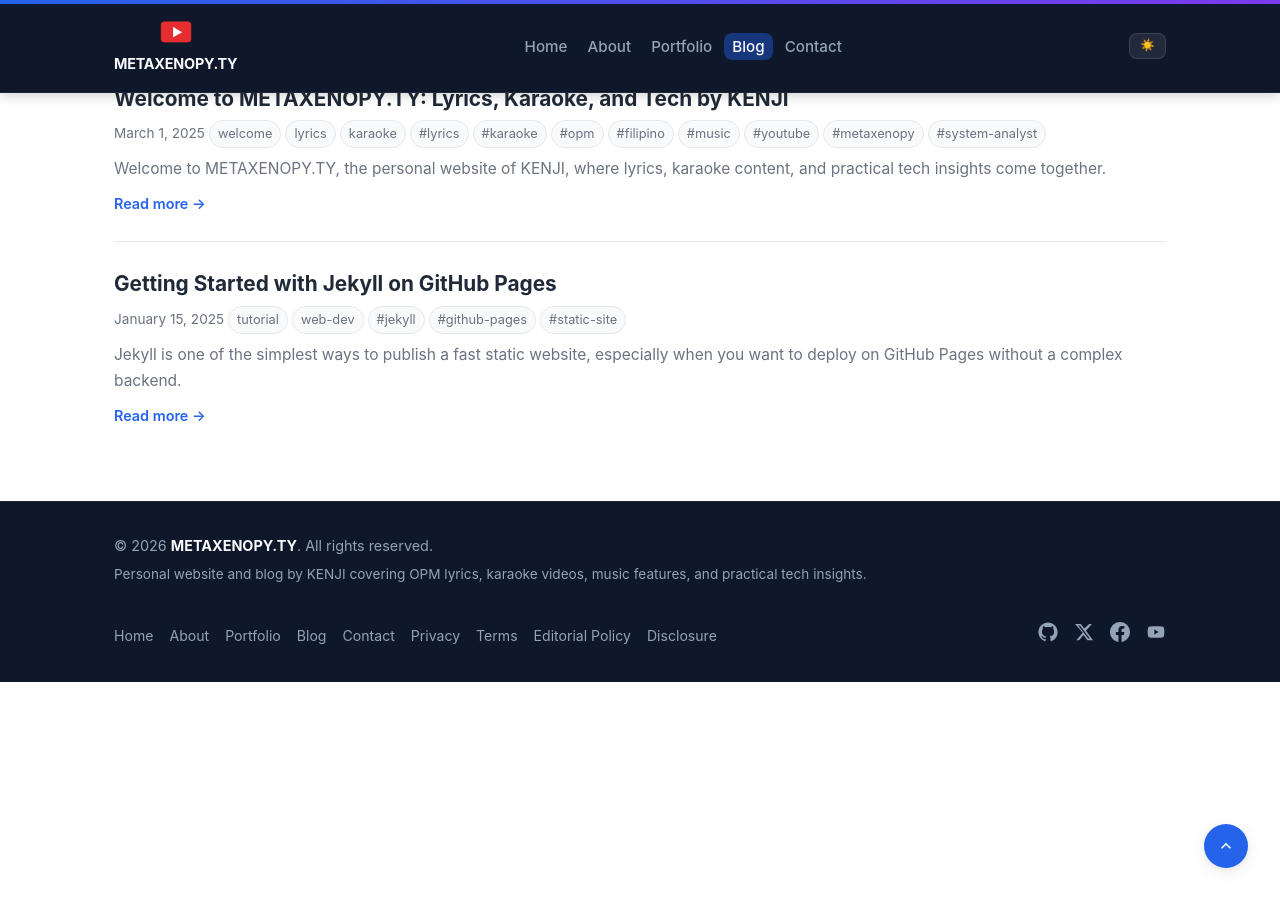
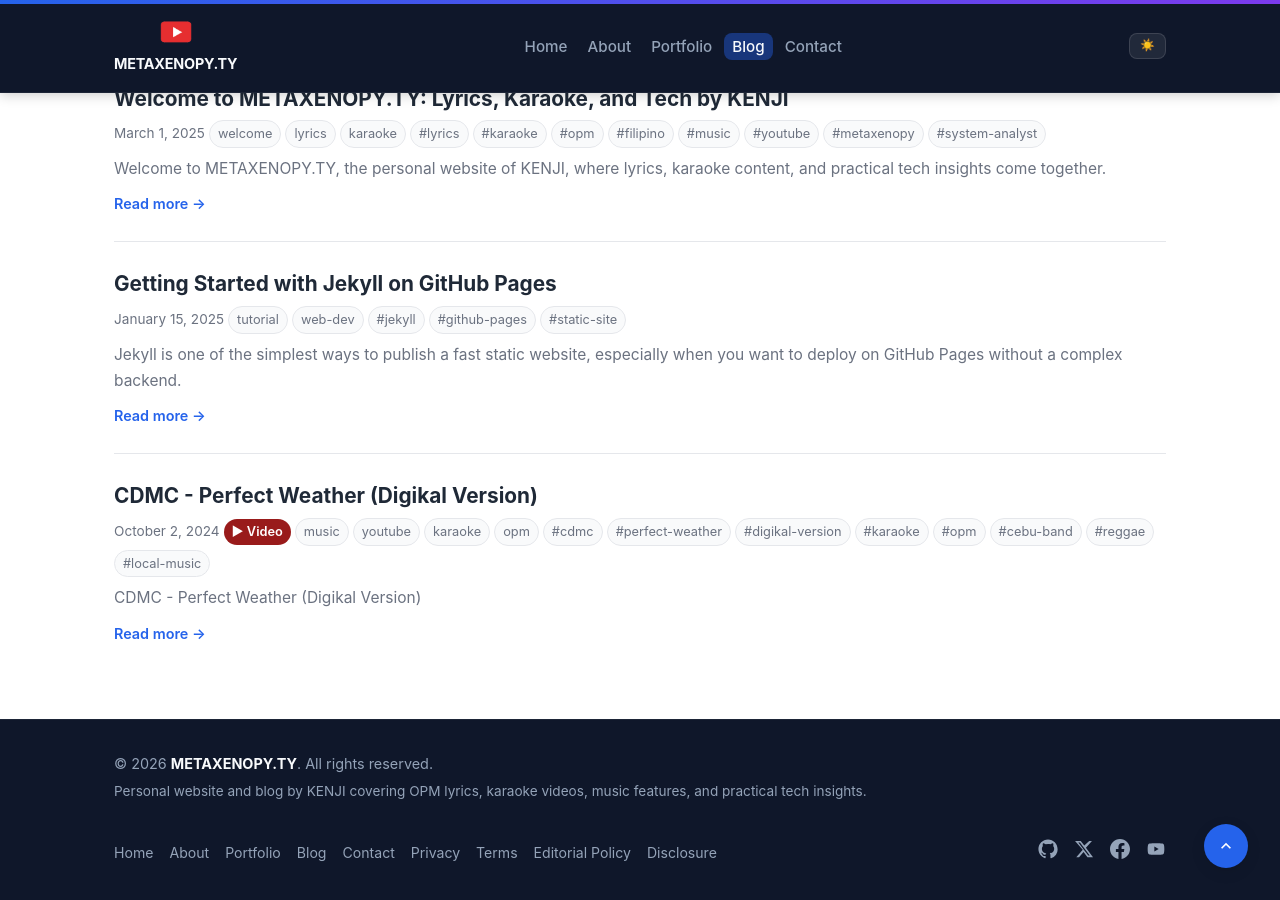
Before and after one commit to darzmackz/darzmackz.github.io, a Jekyll site: the page built from blog/index.html, in a window 1280 px wide and 900 px high, scrolled down 5282 px. Built offline with Jekyll 4.4.1, drawn with Linux system fonts in a browser that asks for light colours; some of the changed lines change nothing that is shown.

Commit message:
Update: CDMC - Perfect Weather (Digikal Version)

````diff
--- a/_posts/2024-10-02-cdmc-perfect-weather-digikal-version.md
+++ b/_posts/2024-10-02-cdmc-perfect-weather-digikal-version.md
@@ -1,80 +1,48 @@
 ---
-layout: "post"
+layout: post
 title: "CDMC - Perfect Weather (Digikal Version)"
 date: "2024-10-02 12:00:00 +0800"
-categories: ["music", "youtube", "karaoke"]
-tags: ["cdmc", "perfect", "weather", "digikal", "version", "karaoke", "metaxenopy"]
+categories: [music, youtube, karaoke, opm]
+tags: [cdmc, perfect-weather, digikal-version, karaoke, opm, cebu-band, reggae, local-music]
 youtube_id: "hxOJll7D5e4"
-description: "A draft post for CDMC - Perfect Weather (Digikal Version) focused on the karaoke version for sing-along readers and viewers."
+description: "Sing along to “Perfect Weather (Digikal Version)” by CDMC with this karaoke version—perfect for fans who want to enjoy and perform this local Cebu-based track."
 seo_title: "CDMC - Perfect Weather (Digikal Version) | METAXENOPY.TY"
-published: false
-status: "draft"
+status: "published"
+published: true
 ---
 
-## SOURCE_DATA
+# CDMC - Perfect Weather (Digikal Version)
 
-- Final post title: CDMC - Perfect Weather (Digikal Version)
-- Channel: METAXENOPY
-- Blog post date: 2024-10-02
-- Available video types: karaoke
+Sometimes the best way to enjoy a song is to make it your own—and *Perfect Weather (Digikal Version)* by **CDMC (CoolieDread and the Microphone Commanders)** gives you exactly that opportunity.
 
-### Video Links
+Coming from a local band based in Cebu City, this track carries a distinct vibe that reflects its roots while offering a sound that’s easy to connect with and enjoy.
 
-- CDMC - Perfect Weather (Digikal Version) [Karaoke]: https://www.youtube.com/watch?v=hxOJll7D5e4
+---
 
-### Source Description Snippets
+## Sing Along with the Karaoke Version
 
-- CDMC - Perfect Weather (Digikal Version) [Karaoke]: CDMC or CoolieDread and the Microphone Commanders is a local band form Cebu City.
+This karaoke version lets you step into the rhythm and bring your own voice into the track. Whether you're practicing, performing, or just having fun, it’s a great way to experience the song on a more personal level.
 
-## AI_DRAFT_PROMPT
+<iframe width="100%" height="400" src="https://www.youtube.com/embed/hxOJll7D5e4" frameborder="0" allowfullscreen></iframe>
 
-```text
-Create a unique blog post in Markdown.
+---
 
-Requirements:
-- Keep the title exactly: "CDMC - Perfect Weather (Digikal Version)"
-- Use the blog post date exactly: 2024-10-02
-- Make it SEO-friendly but natural
-- Make it human, readable, and not robotic
-- Use the title as the main SEO topic naturally
-- Do not invent facts beyond the provided details
-- Write an engaging intro, not a generic one
-- Use clean section headings
-- Add a short natural closing paragraph
-- Make the article feel handcrafted and useful to readers
-- Avoid generic filler and repetitive phrasing
-- Do not mention anything about AI, automation, or draft generation
-- Focus naturally on the karaoke version
+## A Local Sound Worth Sharing
 
-Available source data:
-- Final post title: CDMC - Perfect Weather (Digikal Version)
-- Channel: METAXENOPY
-- Site title: METAXENOPY.TY
-- Site author: Kent Harvey Plando
-- YouTube publish date: 2024-10-02
-- Available video types: karaoke
+CDMC brings a unique style that highlights the diversity of local music. Tracks like *Perfect Weather (Digikal Version)* showcase how regional artists continue to contribute to the broader music scene with their own identity and sound.
 
-Video sources:
-- CDMC - Perfect Weather (Digikal Version) [Karaoke] => https://www.youtube.com/watch?v=hxOJll7D5e4
+---
 
-Source description snippets:
-- CDMC - Perfect Weather (Digikal Version) [Karaoke]: CDMC or CoolieDread and the Microphone Commanders is a local band form Cebu City.
+## Final Thoughts
 
-Return the final answer in this exact order:
-1. SEO Title
-2. Excerpt/Description
-3. Categories
-4. Tags
-5. Markdown Content
+*Perfect Weather (Digikal Version)* is more than just a song—it’s an invitation to participate. Whether you're singing along or simply enjoying the vibe, it’s a track that reflects the spirit of local music.
 
-Formatting rules for your answer:
-- SEO Title: one line only
-- Excerpt/Description: one paragraph only
-- Categories: comma-separated list
-- Tags: comma-separated list
-- Markdown Content: full blog post only
-```
+---
 
-## CONTENT
+## Follow METAXENOPY on YouTube
 
-Paste the AI_DRAFT_PROMPT into ChatGPT, then replace this section with the final polished Markdown content.
+I also publish lyrics and karaoke content on the **METAXENOPY** YouTube channel.
+
+[Subscribe to METAXENOPY on YouTube](https://www.youtube.com/@metaxenopy?sub_confirmation=1)
+
+If you have a song request or topic idea, visit the [contact page]({{ '/contact/' | relative_url }}).
````
